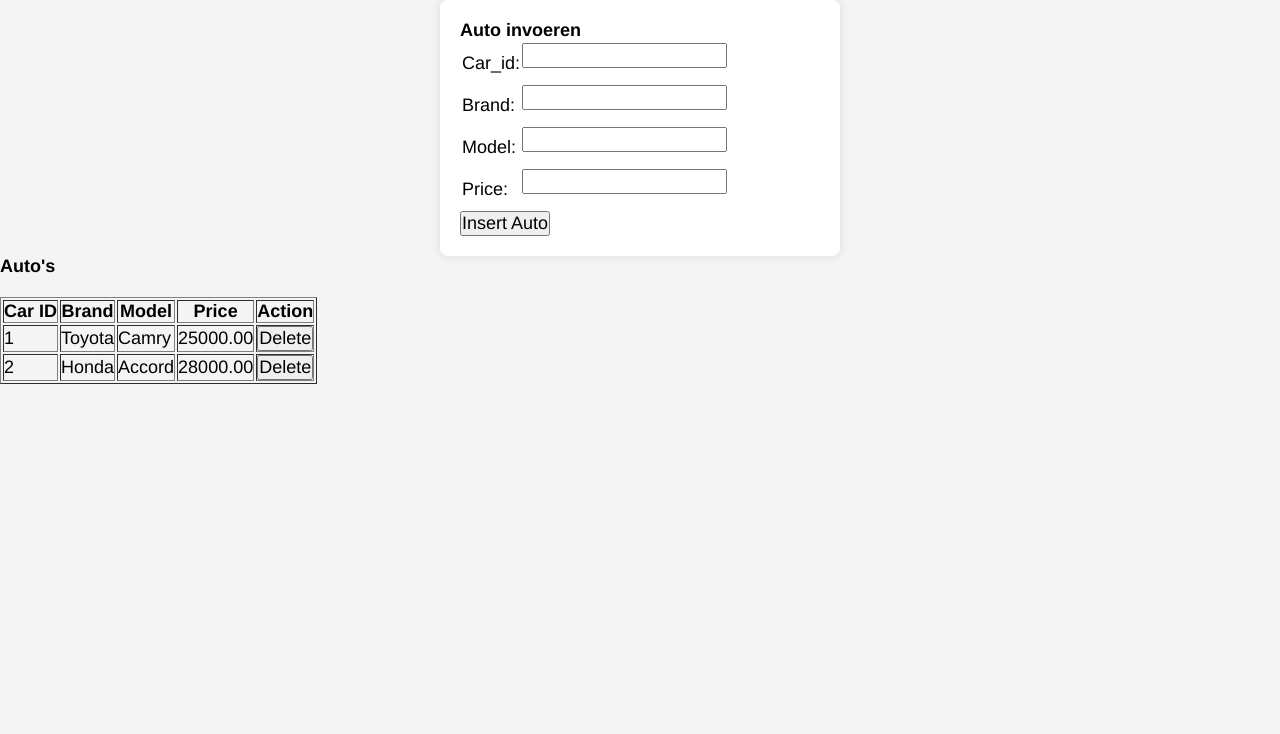
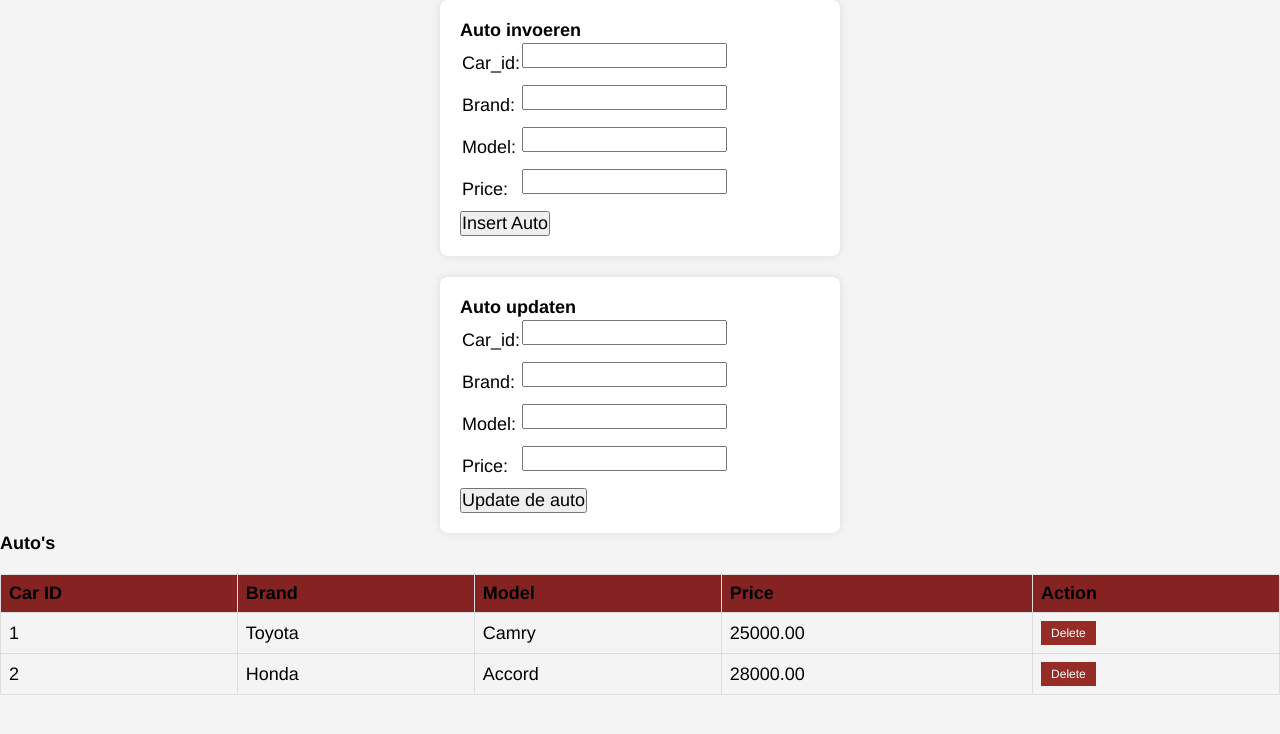
Before and after one commit to Jaap223/oefen, a PHP site: page /Auto.php in a window 1280 px wide. Shown: the part 46-780 px from the top of the page. Run offline with PHP 8.4, Linux system fonts and the light colour scheme; data comes from the database, SQL or seed files in the repository.

Commit message:
Auto crud

```diff
--- a/Auto.php
+++ b/Auto.php
@@ -26,6 +26,23 @@ class Auto extends Database
         }
     }
 
+
+    public function updateAuto($car_id, $brand, $model, $price)
+    {
+        try {
+            $sql = "UPDATE cars SET car_id = :car_id, brand = :brand, model = :model, price = :price WHERE car_id = :car_id";
+            $stmt = $this->connect()->prepare($sql);
+
+            $stmt->bindParam(':car_id', $car_id, PDO::PARAM_INT);
+            $stmt->bindParam(':brand', $brand, PDO::PARAM_STR);
+            $stmt->bindParam(':model', $model, PDO::PARAM_STR);
+            $stmt->bindParam(':price', $price, PDO::PARAM_INT);
+
+            $stmt->execute();
+        } catch (PDOException $e) {
+            return $e->getMessage();
+        }
+    }
     //functie om een auto id te verwijderen in de database
     public function delete($car_id)
     {
@@ -53,8 +70,10 @@ class Auto extends Database
 }
 
 $invoeren = new Auto();
+$up = new Auto();
 $insertMessage = '';
 $deleteMessage = '';
+$uMessage = '';
 
 if ($_SERVER['REQUEST_METHOD'] == 'POST') {
 
@@ -80,6 +99,24 @@ if ($_SERVER['REQUEST_METHOD'] == 'POST') {
         $delete = new Auto();
         $delete->delete($_POST['car_id']);
         $deleteMessage = 'Auto verwijderd!';
+    }
+
+
+
+    if (isset($_POST['updateAuto'])) {
+
+        $car_id = $_POST['car_id'];
+        $brand = $_POST['brand'];
+        $model = $_POST['model'];
+        $price = $_POST['price'];
+
+        $result = $up->updateAuto($car_id, $brand, $model, $price);
+
+        if ($result > 0) {
+            $uMessage = "Auto geupdated";
+        } else {
+            $uMessage = "Niet geupdated";
+        }
     }
 }
 ?>
@@ -131,11 +168,57 @@ if ($_SERVER['REQUEST_METHOD'] == 'POST') {
 
     <?php echo $deleteMessage; ?>
 </section>
+<br>
 
+<section class="formR">
+    <h1>Auto updaten</h1>
+    <form method="post" action="<?php echo $_SERVER['PHP_SELF']; ?>">
+        <table>
+            <tr>
+                <td>
+                    <label for="car_id">Car_id:</label>
+                </td>
+                <td>
+                    <input type="number" id="car_id" name="car_id" required>
+                </td>
+            </tr>
+            <tr>
+                <td>
+                    <label for="brand">Brand:</label>
+                </td>
+                <td>
+                    <input type="text" id="brand" name="brand" required>
+                </td>
+            </tr>
+            <tr>
+                <td>
+                    <label for="model">Model:</label>
+                </td>
+                <td>
+                    <input type="text" id="model" name="model" required>
+                </td>
+            </tr>
+            <tr>
+                <td>
+                    <label for="price">Price:</label>
+                </td>
+                <td>
+                    <input type="number" id="price" name="price" required>
+                </td>
+            </tr>
+        </table>
 
+        <div>
+            <button type="submit" name="updateAuto">Update de auto</button>
+        </div>
+    </form>
+
+    <?php echo $uMessage; ?>
+    <?php echo $deleteMessage; ?>
+
+</section>
 <h2>Auto's</h2>
 <table class="tab2">
-    <table border="1">
     <tr>
         <th>Car ID</th>
         <th>Brand</th>
@@ -162,5 +245,4 @@ if ($_SERVER['REQUEST_METHOD'] == 'POST') {
         echo "</tr>";
     }
     ?>
-
 </table>
--- a/Register.php
+++ b/Register.php
@@ -32,9 +32,8 @@ class Register extends database{
         return $message;
 
     }
+}
 
-
-}
 
 $reg = new Register();
 
```
Lines whose indentation alone changed are shown as unchanged.
